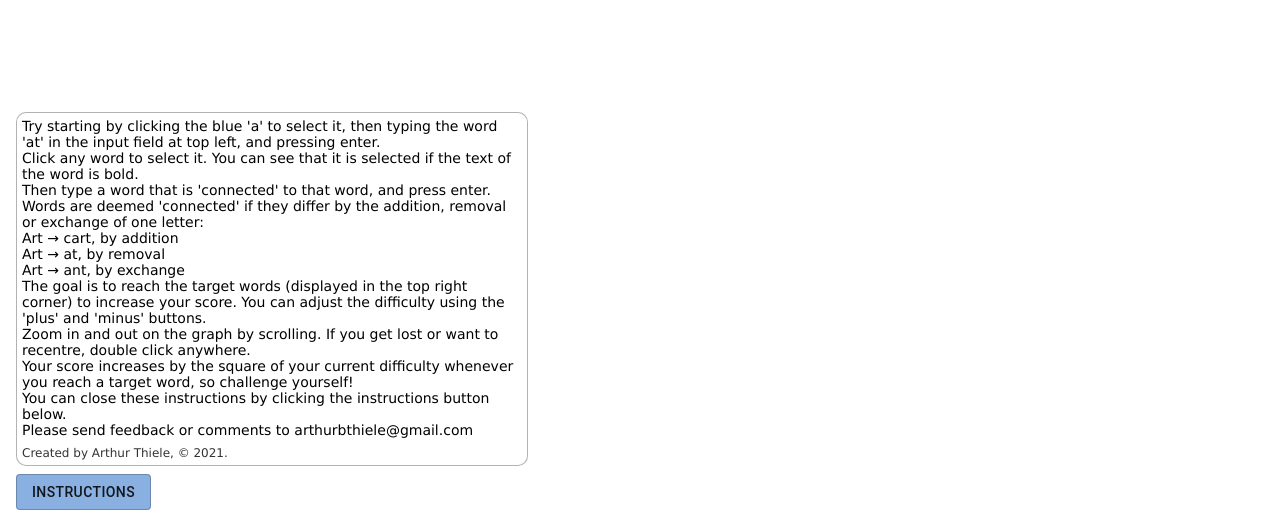
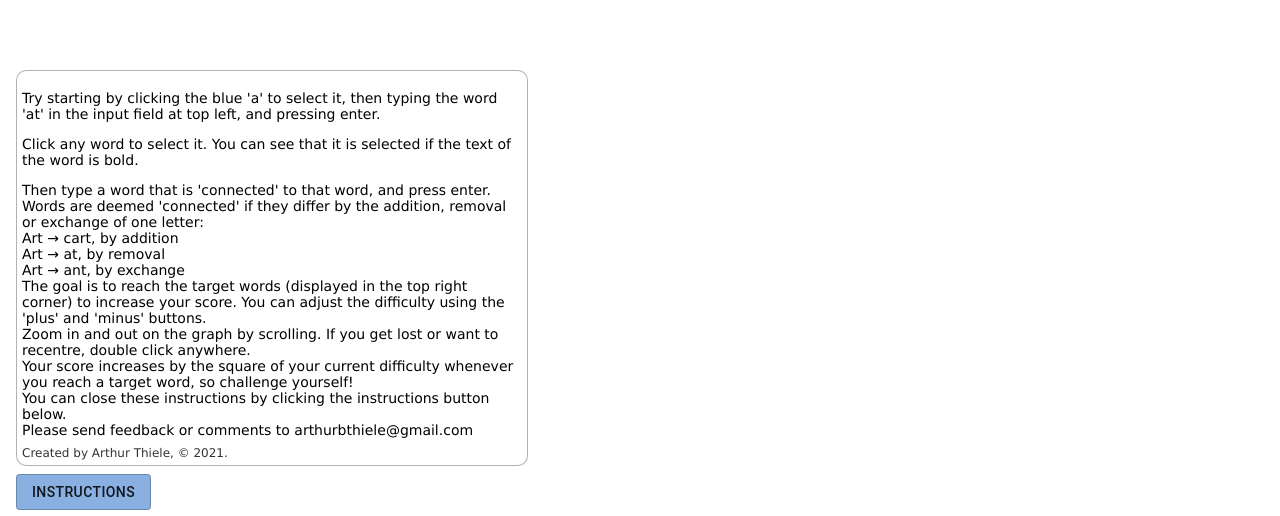
Before and after one commit to arthurbthiele/web-journey, a React (Create React App) app: page / in a window 1280 px wide. Shown: the part 274-790 px from the top of the page. Built offline with nearby package versions, Linux system fonts and the light colour scheme.

Commit message:
Set opacity to 0.9 and remove max zoom level on double click

```diff
--- a/src/components/Graph.jsx
+++ b/src/components/Graph.jsx
@@ -28,7 +28,6 @@ export const Graph = () => {
     doubleClick: () => {
       network?.fit({
         minZoomLevel: 0.5,
-        maxZoomLevel: 2,
         animation: {
           duration: 300,
         },
--- a/src/components/InstructionsController/Instructions.jsx
+++ b/src/components/InstructionsController/Instructions.jsx
@@ -9,13 +9,17 @@ export const Instructions = () => (
         border: "1px solid rgba(0, 0, 0, 0.3)",
         borderRadius: 10,
         padding: 5,
-        backgroundColor: "rgba(255, 255, 255, 1)",
+        backgroundColor: "rgba(255, 255, 255, 0.9)",
       }}
     >
-      Try starting by clicking the blue 'a' to select it, then typing the word
-      'at' in the input field at top left, and pressing enter. <br />
-      Click any word to select it. You can see that it is selected if the text
-      of the word is bold. <br />
+      <p>
+        Try starting by clicking the blue 'a' to select it, then typing the word
+        'at' in the input field at top left, and pressing enter.{" "}
+      </p>
+      <p>
+        Click any word to select it. You can see that it is selected if the text
+        of the word is bold.{" "}
+      </p>
       Then type a word that is 'connected' to that word, and press enter. <br />
       Words are deemed 'connected' if they differ by the addition, removal or
       exchange of one letter: <br />
--- a/src/components/TargetWord.jsx
+++ b/src/components/TargetWord.jsx
@@ -51,7 +51,7 @@ export const TargetWord = () => {
         position: "absolute",
         right: 16,
         top: 16,
-        backgroundColor: "rgba(255, 255, 255, 1)",
+        backgroundColor: "rgba(255, 255, 255, 0.9)",
         border: "1px solid rgba(0, 0, 0, 0.3)",
         borderRadius: 10,
         padding: 10,
--- a/src/components/WordInput.jsx
+++ b/src/components/WordInput.jsx
@@ -39,7 +39,7 @@ export const WordInput = () => {
         left: 16,
         top: 16,
         border: "1px solid rgba(0, 0, 0, 0.3)",
-        backgroundColor: "rgba(255, 255, 255, 1)",
+        backgroundColor: "rgba(255, 255, 255, 0.9)",
 
         borderRadius: 10,
         padding: 10,
```
